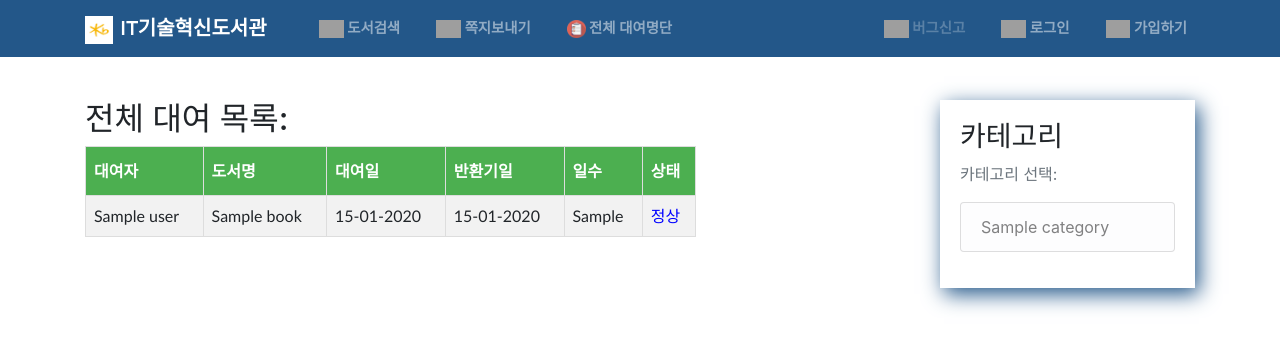
After one commit to trotmarin/library_kb_2, a Django app: template books/templates/books/book_expired.html in a window 1280 px wide. The commit adds this page. Shown: the top 349 px of the page. Run offline with Django 3.2, Linux system fonts and the light colour scheme; the template is opened without the code that fills it: most values are stand-ins (such as "Sample title", 1, 10 or a date in 2020); some libraries are stand-ins or nearby versions; grey boxes are pictures that could not be loaded.

Commit message:
expired list added

```diff
--- a/books/templates/books/book_detail.html
+++ b/books/templates/books/book_detail.html
@@ -32,7 +32,7 @@
                 </button></a>
         {% endif %}
         {% else %}
-        <h5><strong>현재 남은 수량 </strong>없음</h5>
+        <p><strong>현재 남은 수량 </strong></p> <h5 style="font-size:20px;color:red;">없음</h5>
         {% endif %} <br>
     </div>
     <div class="col-md-8">
--- /dev/null
+++ b/books/templates/books/book_expired.html
@@ -0,0 +1,39 @@
+{% extends "base.html" %}
+{% block content %}
+<div class="row">
+
+    <div class="col-md-9">
+        <h2>전체 대여 목록:</h2>
+        <table style="width:100%" id="books">
+            <tr>
+                <th>대여자</th>
+                <th>도서명</th>
+                <th>대여일</th>
+                <th>반환기일</th>
+                <th>일수</th>
+                <th>상태</th>
+            </tr>
+
+            {% for book in bookrenthistory_list %}
+            <!-- <h1> test </h -->
+            <tr>
+                <td>{{ book.user }}</td>
+                <td>{{ book.book.title }}</td>
+                <td>{{ book.rent_date|date:"d-m-Y" }}</td>
+                <td>{{ book.back_date|date:"d-m-Y" }}</td>
+                <td>{{ book.how_many_days }}</td>
+                {% if datetime.now > book.back_date %}
+                <td style="color:red"> 연체 </td>
+                {% else %}
+                <td style="color:blue"> 정상 </td>
+                {% endif %}
+
+            </tr>
+            {% endfor %}
+        </table>
+
+    </div>
+</div>
+
+
+{% endblock content %}
--- a/books/urls.py
+++ b/books/urls.py
@@ -14,6 +14,7 @@
     return_book_view,
     rent_book_view,
     SearchBookListView,
+    ExpiredBooks,
 )
 
 
@@ -21,6 +22,7 @@
     path('', HomeListView.as_view(), name='home'),
     path('search-book-results/', SearchBookListView.as_view(), name='search'),
     path('books', BooksListView.as_view(), name='books'),
+    path('expired', ExpiredBooks.as_view(), name='expired'),
     path('book/<slug:slug>',
          BookDetailView.as_view(), name='bookDetail'),
     path('confirm-rent-a-book/<slug:slug>',
--- a/templates/base.html
+++ b/templates/base.html
@@ -33,6 +33,9 @@
                     <a class="nav-item nav-link" href="{% url 'contact' %}"><img src="{% static 'icons/message.png' %}"
                             alt="">
                         쪽지보내기</a>
+                        <a class="nav-item nav-link" href="{% url 'expired' %}"><img src="{% static 'icons/expired.png' %}"
+                            alt="">
+                        전체 대여명단</a>
 
                 </div>
                 <!-- Navbar Right Side -->
```
Also changed, not shown: books/views.py (+9 -1 lines), db.sqlite3, static/icons/expired.png (added).
